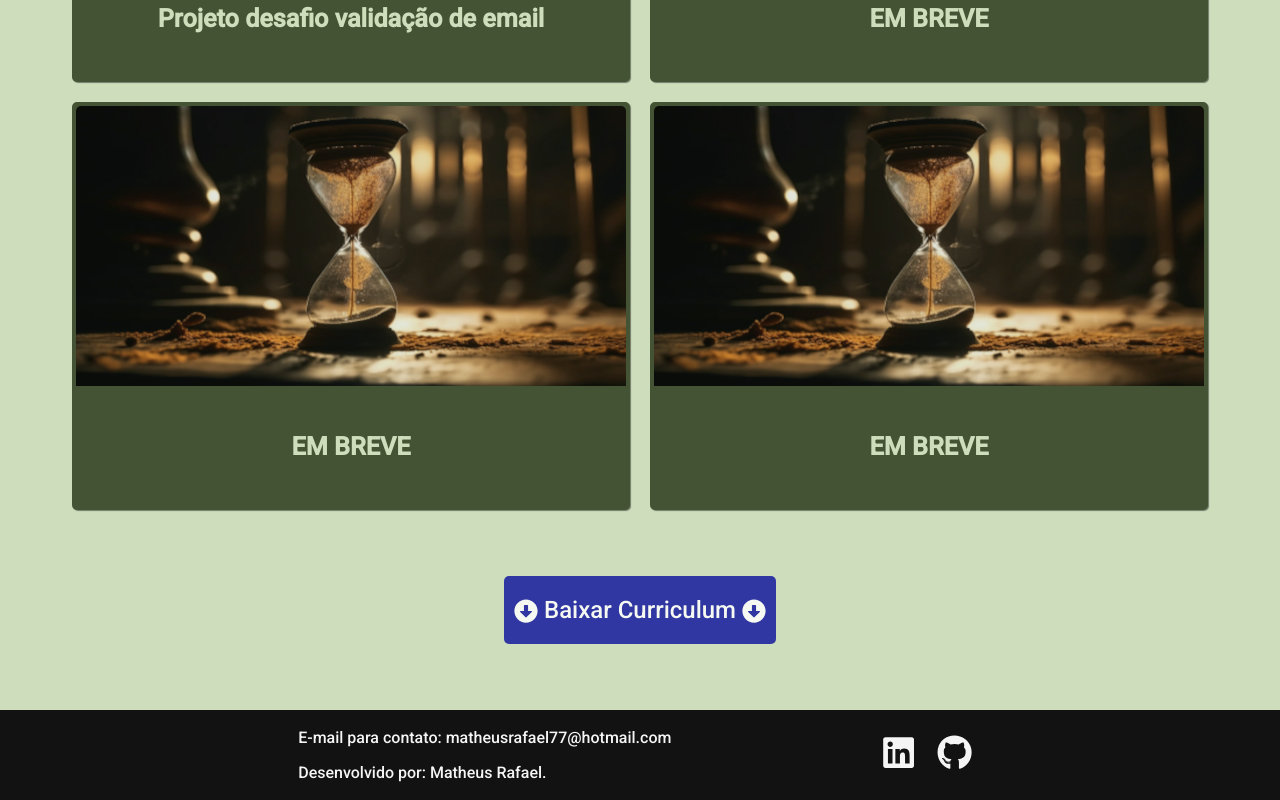
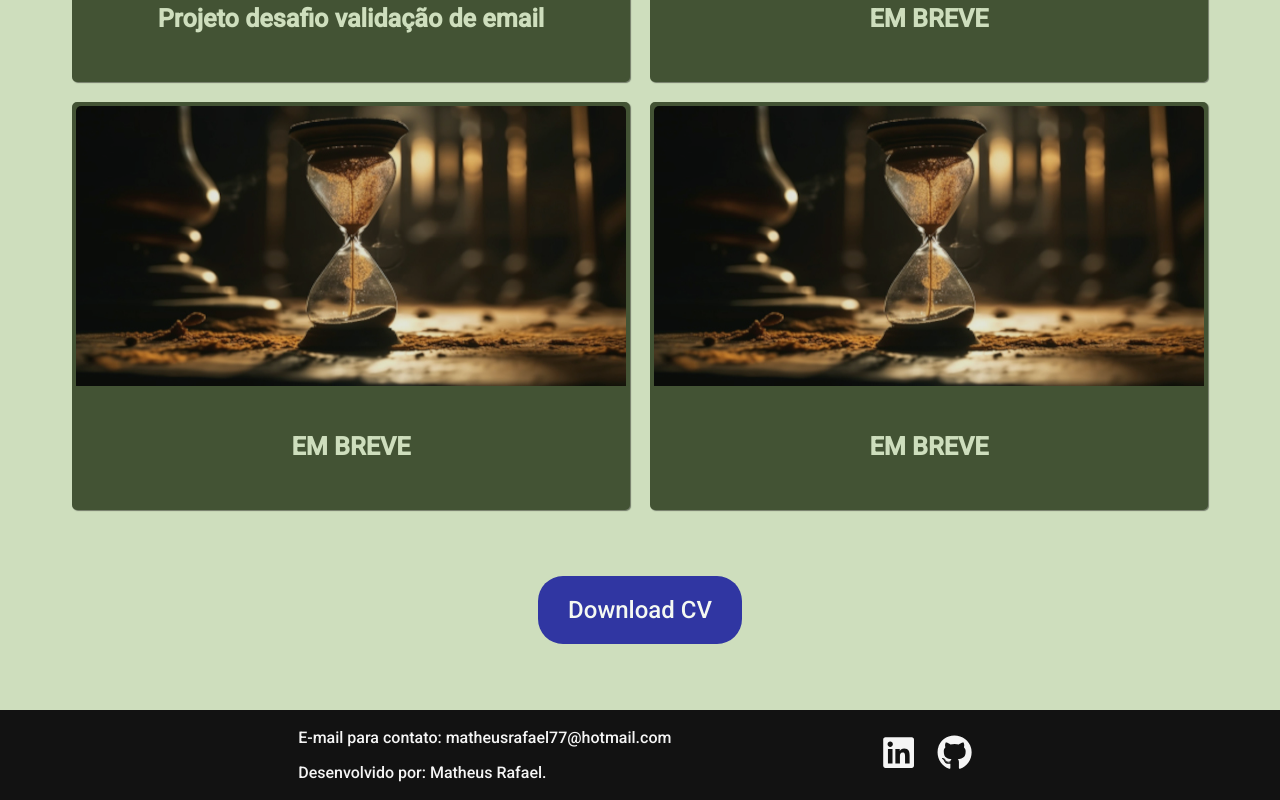
Before and after one commit to Gadarkeres/Portfolio, a React (Create React App) app: page / in a window 1280 px wide. Shown: the part 3572-4372 px from the top of the page. Built offline with nearby package versions, Linux system fonts and the light colour scheme; a web font is replaced by a local one.

Commit message:
update button

```diff
--- a/src/components/Projects/Projects.css
+++ b/src/components/Projects/Projects.css
@@ -32,8 +32,8 @@
     position: relative;
     text-decoration: none;
     background-color: #090C9B;
-    padding: 20px 40px;
-    border-radius: 5px;
+    padding: 20px 30px;
+    border-radius: 25px;
     color: white;
     transition: opacity 0.3s ease-in-out;
     opacity: 0.8;
@@ -41,6 +41,7 @@
 .button_container a:hover {
     background-color: #090C9B;
     opacity: 1;
+    box-shadow: 1px 1px 5px rgba(0, 0, 0, 0.51);
   }
   @media screen and (max-width:580px){
    .container_card{
--- a/src/components/Projects/Projects.js
+++ b/src/components/Projects/Projects.js
@@ -26,7 +26,7 @@ const Projects = () => {
 
       </div>
       <div className="button_container" >
-        <a href={pdf} download>Baixar Curriculum <FaArrowAltCircleDown style={{position:"absolute", top:"23", right:"10"}}/> <FaArrowAltCircleDown style={{position:"absolute", top:"23", right:"238"}}/></a>
+        <a href={pdf} download>Download CV</a>
       </div>
     </section>
   );
```
